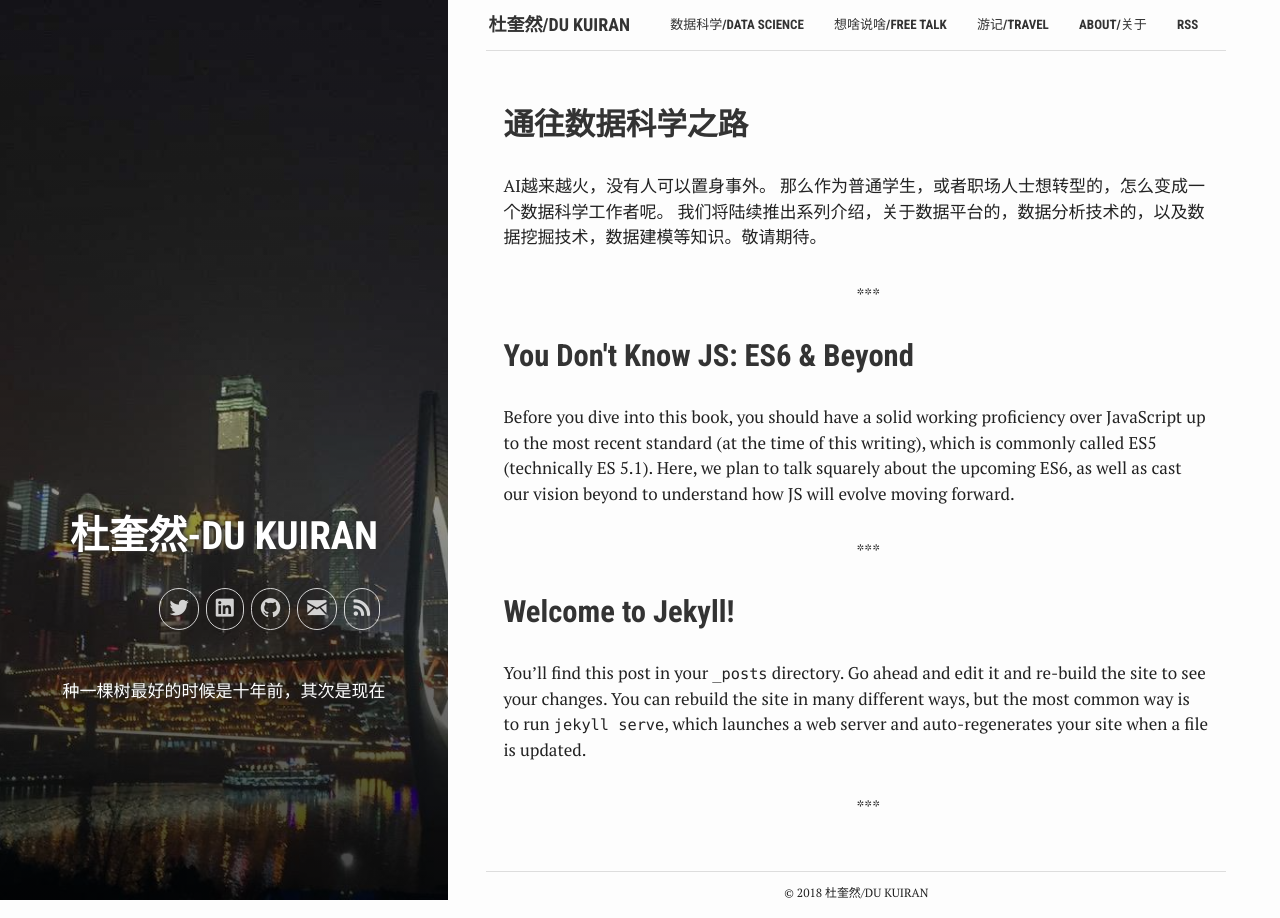
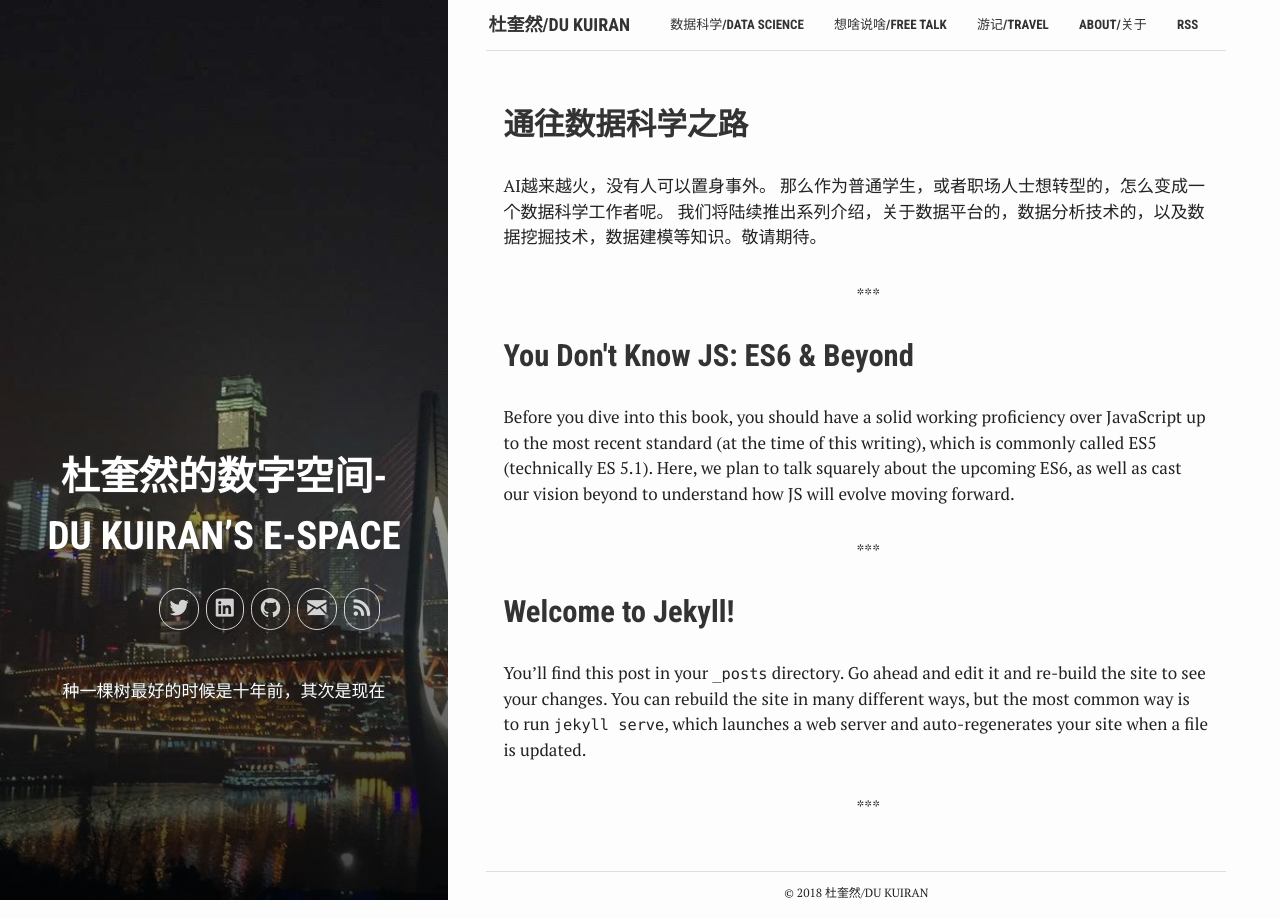
Before and after one commit to dukuiran/dukuiran.github.io, a Jekyll site: the page built from index.html, in a window 1280 px wide. Built offline with Jekyll 4.4.1, drawn with Linux system fonts in a browser that asks for light colours.

Commit message:
Update index.html

```diff
--- a/index.html
+++ b/index.html
@@ -2,7 +2,7 @@
 bg: "rails.jpg"
 layout: default
 crawlertitle: "杜奎然 DU KUIRAN 博客 Blog"
-title: "杜奎然-DU KUIRAN"
+title: "杜奎然的数字空间-DU KUIRAN’s e-Space"
 summary: "种一棵树最好的时候是十年前，其次是现在"
 ---
 
```
